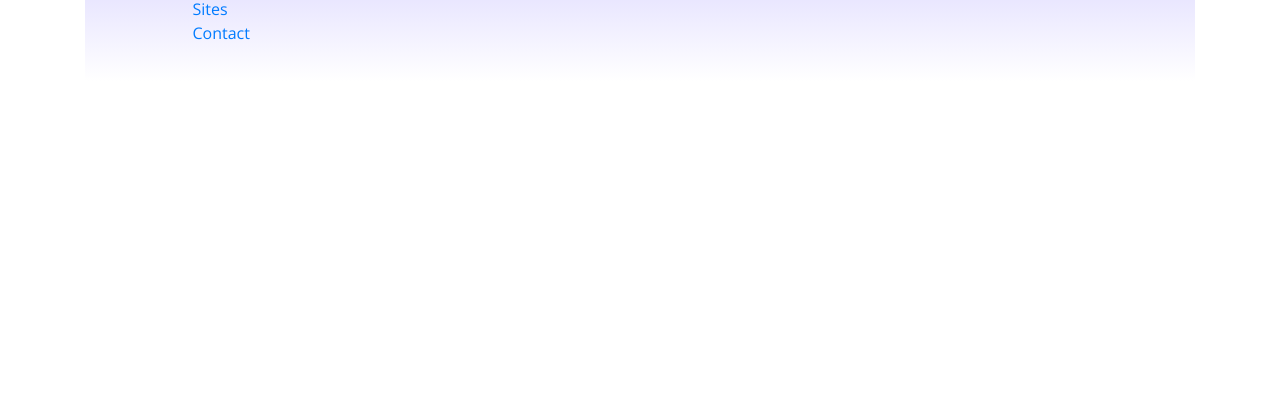
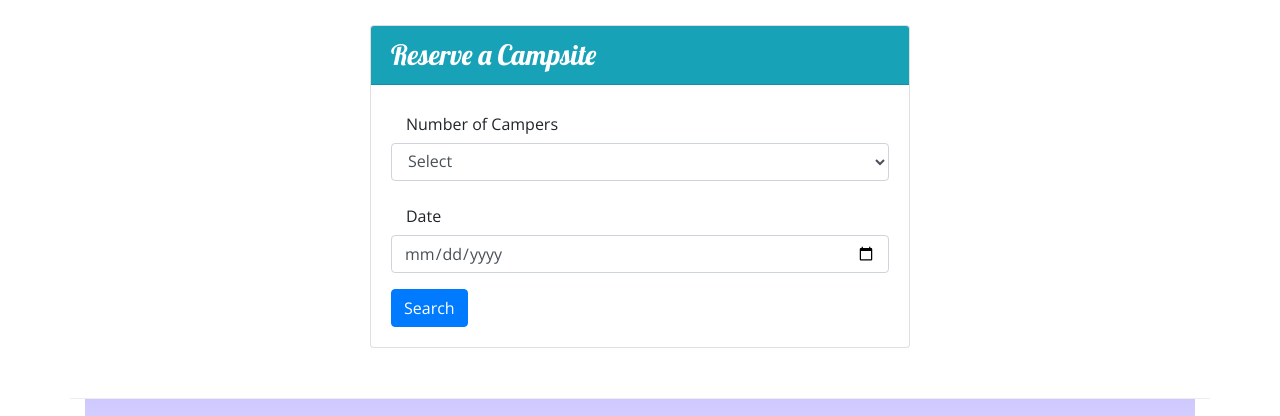
Before and after one commit to torresjds/nucampsite, a website: page index.html in a window 1280 px wide. Shown: the part 1254-1670 px from the top of the page. Before the commit the page ends 1335 px from the top, so only its background shows below. Drawn offline with nearby package versions, Linux system fonts and the light colour scheme.

Commit message:
reserve campsite button first commit

```diff
--- a/index.html
+++ b/index.html
@@ -32,9 +32,15 @@
 
   <body>
     <header class="jumbotron jumbotron-fluid">
+      <div class="col-md-4 col-xl-2">
+        <a class="btn btn-primary btn-lg active bg-info text-white d-flex flex-row-reverse" href="#"">Reserve Campsite</a>
+      </div>
+
+      <!--end class for active button-->
+
       <div class="container">
         <div class="row">
-          <div class="col-4 col-sm-3 col-md-2 align-self-center">
+          <div class="col-4 col-sm-3 col-md-2  align-self-center">
                    <img src="img/logo.png" class="img-fluid" />
                 </div>
           <div class="col">
@@ -49,12 +55,7 @@
       <div class="container">
         <a class="navbar-brand" href="#"></a> <img src="img/logo.png" height="30" width="30" /></a><!--smaller logo-->
 
-        <button
-          class="navbar-toggler"
-          type="button"
-          data-toggle="collapse"
-          data-target="#nucampNavbar"
-        >
+        <button class="navbar-toggler"  type="button"   data-toggle="collapse"  data-target="#nucampNavbar" >
           <span class="navbar-toggler-icon"></span>
         </button>
 
@@ -64,7 +65,7 @@
               <a class="nav-link" href="#">
                 <i class="fa fa-home fa-lg"></i>Home</a> </li>
 
-              <li class="nav-item"> <a class="nav-link" href="aboutus.html"> <i class="fa fa-info fa-lg"></i> About</a>
+              <li class="nav-item"> <a class="nav-link" href="aboutus.html"> <i class="fa fa-info fa-lg"></i>About</a>
                 </li>
               <li class="nav-item"> <a class="nav-link" href="#"> <i class="fa fa-list fa-lg"></i>Sites</a>
             </li>
@@ -80,7 +81,7 @@
         <div class="col-sm-4 order-sm-last col-md-3">
 
           <h2 class="text-sm-right">Discover & Review</h2>
-        </div>
+        </div> <!--end h2 col end-->
         <div class="col">
           <div class="media">
           <img class="d-flex mr-3 img-thumbnail" src ="img/breadcrumb-trail-thumb.jpg" alt="breadcrumb trail thumbnail" />
@@ -90,15 +91,15 @@
             Explore our growing database of curated campsites and leave your own
             reviews!
           </p>
-          </div>
-          </div>
-        </div>
-      </div>
+          </div><!--div media nbody-->
+          </div> <!--div media -->
+        </div> <!--div col-->
+      </div> <!--div row-->
 
       <div class="row row-content align-items-center">
         <div class="col-sm-4 col-md-3">
           <h2>Featured Campsites</h2>
-        </div>
+          </div> <!--div col-->
 
 
           <div class="col">
@@ -113,11 +114,12 @@
                   <img class="img-thumbnail" src="img/react-lake-thumb.jpg" alt="react lake" class="d-flex align-self-center ml-3" />
                   </div><!--end media-->
             </div><!--end col-->
+          </div> <!--end row from featured-->
 
       <div class="row row-content align-items-center">
         <div class="col-sm-4 order-sm-last col-md-3">
           <h2 class="text-sm-right">Our Community Partners</h2>
-        </div>
+        </div> <!--end h2 community-->
 
         <div class="col">
           <div class="media">
@@ -128,15 +130,60 @@
             Bootstrap Outfitters supplies you with gear you need at prices you
             can't beat.
           </p>
-          </div>
-          </div>
-        </div>
-        </div>
+          </div> <!--end medi body outfit-->
+          </div> <!--end media outfit-->
+        </div> <!--col outfit-->
+        </div>  <!--end row commmunity-->
 
+        <div class="row row-content">
+          <div class="col col-sm-6 mx-auto">
+            <div class="card">
+              <h3 class="card-header bg-info text-white">
+                Reserve a Campsite
+              </h3>
+              <div class="card-body">
+                <form id="reserveForm">
+                  <div class="row"><!--row one-->
+                    <div class="col">
+                      <div class="form-group">
+                        <label for="number of campers" class="col col-sm-6 col-form-label">Number of Campers</label>
+                         <select id="numCampers" class="form-control" name="numCampers">
+                        <option selected>Select</option> <!--use SELECTED after option?-->
+                        <option value="1">1</option>
+                        <option value="2">2</option >
+                        <option value="3">3</option>
+                        <option value="4">4</option>
+                        <option value="5">5</option>
+                        <option value="6">6</option>
+                      </select>
+                      </div><!--end form-group-->
+                    </div><!--end col-->
+                  </div><!--end row one-->
 
+                  <div class="row"><!--row 2-->
+                  <div class="col">
+                  <div class="form-group">
+                    <label for="date" class="col col-sm-6 col-form-label">Date</label>
+                    <input type="date" name="date" id="date" class="form-control" placeholder="date">
+                  </div><!--end form group-->
+                  </div><!--col end-->
+                 </div><!--end row 2-->
+
+                  <div class="row">
+                   <div class="col">
+                      <div class="btn btn-primary" type="submit">Search</button>
+                   </div><!--col end-->
+                 </div><!--row 3 end-->
+
+                </form><!--end form-->
+              </div><!--end card body-->
+            </div><!--end card-->
+
+         </div><!--end col sm 6-->
+        </div> <!--end new row row content>-->
       </div><!--end container-->
-
-    <footer><!--end Footer for container for discover, featured, & Community-->
+    <footer>
+      <!--end Footer for container for discover, featured, & Community-->
 
       <div class="container">
         <div class="row">
@@ -161,9 +208,9 @@
                     <a role="button" class="btn btn-link" href="mailto:campsites@nucamp.co"><i class="fa fa-envelope-o"></i> campsites@nucamp.co</a>
                 </div>
         </div>
+
       </div>
 
-    </div><!--container-->
     </footer>
 
     <!-- jQuery must come first, then Popper.js, then the Bootstrap JavaScript plugins.-->
```
Also changed, not shown: bootstrapcards.html (+3 -1 lines). Lines whose indentation alone changed are shown as unchanged.
